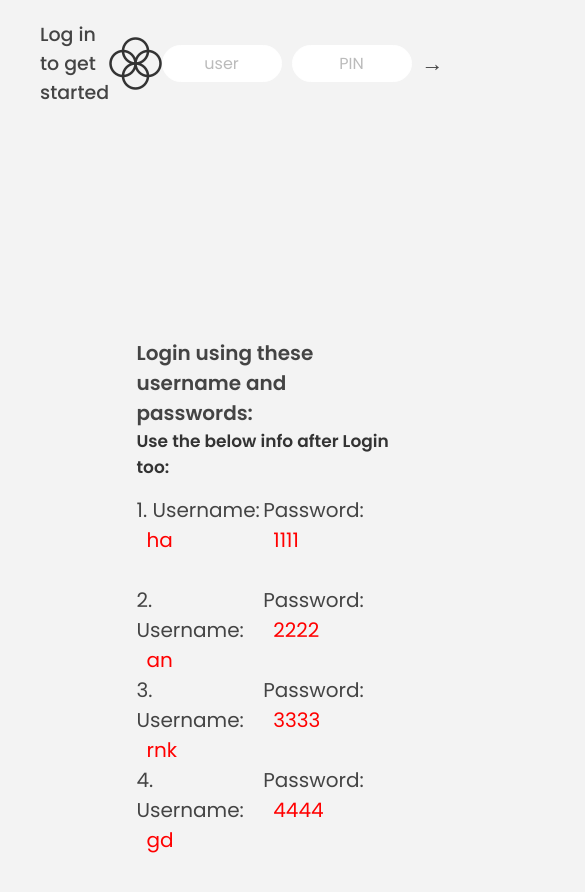
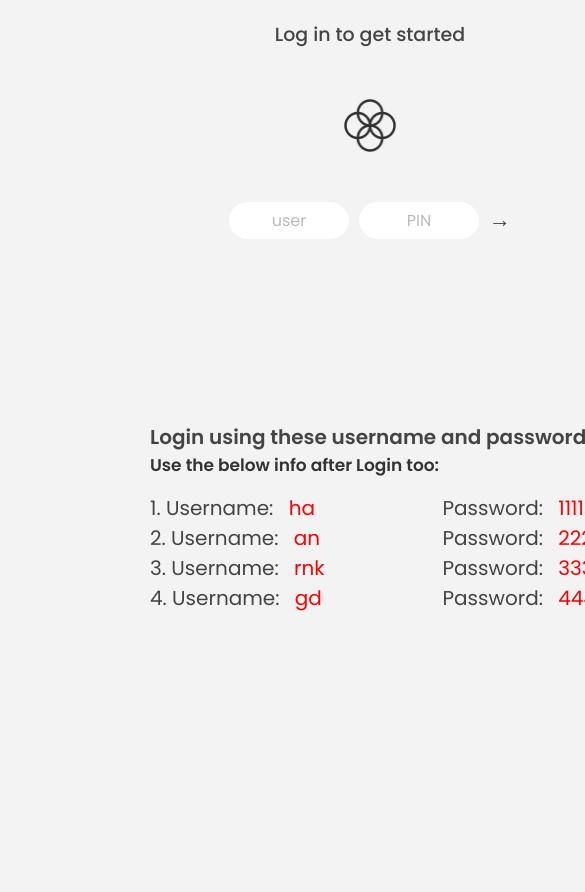
Before and after one commit to Himanshu91198/Bank-App, a plain HTML site: page index.html in a window 390 px wide. Shown: the top 892 px of the page, 585 px wide, since content can reach past the window. Before the commit the page ends 855 px from the top, so only its background shows below. Drawn offline with Linux system fonts and the light colour scheme.

Commit message:
second commit

```diff
--- a/style.css
+++ b/style.css
@@ -317,3 +317,69 @@ h2 {
 .hidden {
   display: none;
 }
+
+@media only screen and (max-width: 1000px) {
+  .box-parent {
+    position: absolute;
+    top: 50%;
+    left: 20rem;
+    width: 110%;
+  }
+  nav {
+    width: 135%;
+  }
+}
+
+@media only screen and (max-width: 700px) {
+  .box-parent {
+    position: absolute;
+    top: 50%;
+    left: 25rem;
+    width: 110%;
+  }
+  nav {
+    position: relative;
+    width: 175%;
+    margin: 0 auto;
+    display: flex;
+    flex-direction: column;
+    align-items: center;
+    gap: 5rem;
+  }
+}
+
+@media only screen and (max-width: 550px) {
+  .box-parent {
+    position: absolute;
+    top: 50%;
+    left: 15rem;
+    width: 110%;
+  }
+  nav {
+    position: relative;
+    width: 175%;
+    margin: 0 auto;
+    display: flex;
+    flex-direction: column;
+    align-items: center;
+    gap: 5rem;
+  }
+}
+
+@media only screen and (max-width: 400px) {
+  .box-parent {
+    position: absolute;
+    top: 50%;
+    left: 15rem;
+    width: 150%;
+  }
+  nav {
+    position: relative;
+    width: 200%;
+    margin: 0 auto;
+    display: flex;
+    flex-direction: column;
+    align-items: center;
+    gap: 5rem;
+  }
+}
```
Also changed, not shown: 1 other file.
